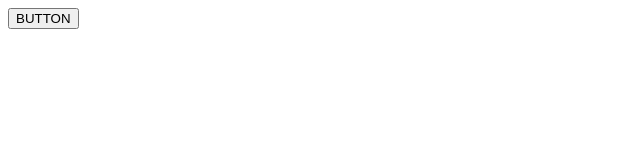
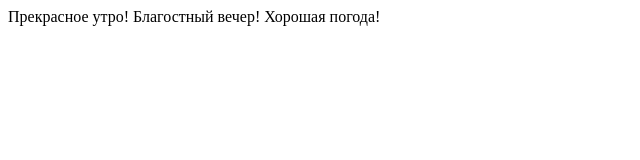
Before and after one commit to shalenaolena/js-homework, a plain HTML site: page test.html in a window 1280 px wide. Shown: the whole page, without its empty margins (0-640 px from the left). Drawn offline with nearby package versions, Linux system fonts and the light colour scheme.

Commit message:
search debaging!

```diff
--- a/test.html
+++ b/test.html
@@ -8,26 +8,15 @@
 </head>
 <body>
 
-    <div class="btn_root">
-        <button id='btn1'>BUTTON</button>
-        <button id='btn2'>BUTTON2</button>
+    <div id = "01">
+        Прекрасное утро!
+        Благостный вечер!
+        Хорошая погода!
     </div>
 
     <script src="https://ajax.googleapis.com/ajax/libs/jquery/3.6.0/jquery.min.js"></script>
 <script>
-    $('#btn2').css("display", "none")
-
-    $('#btn1').on( "click" , () => {
-        console.log("hello, world");
-        $('#btn1').css("display", "none");
-        $('#btn2').css("display", "inherit");
-
-    });
-
-    // $('#btn2').on( "click" , () => {
-    //     console.log("hello, world");
-
-    // });
+    console.log(document.getElementById("01").nodeValue);
 
 </script>
 
```
Also changed, not shown: server.js (line endings or trailing spaces).
